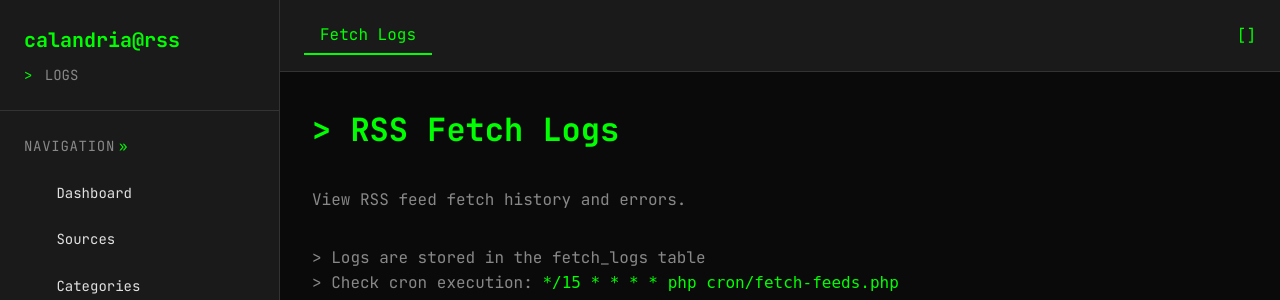
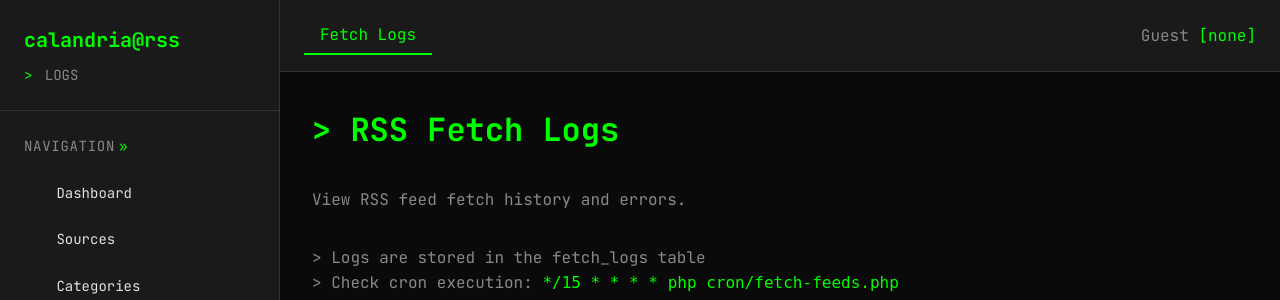
Before and after one commit to cristianmenghi/calandriarss, a PHP site: page /admin/logs in a window 1280 px wide. Shown: the top 300 px of the page. Run offline with PHP 8.4, Linux system fonts and the light colour scheme; data that the repository does not hold is empty.

Commit message:
fix: add null checks for user variable in all admin templates

```diff
--- a/templates/admin/categories.php
+++ b/templates/admin/categories.php
@@ -40,8 +40,8 @@
                 </div>
                 <div class="top-nav">
                     <span style="color: var(--terminal-fg-dim);">
-                        <?= htmlspecialchars($user['username']) ?>
-                        <span style="color: var(--terminal-accent);">[<?= $user['role'] ?>]</span>
+                        <?= htmlspecialchars($user['username'] ?? 'Guest') ?>
+                        <span style="color: var(--terminal-accent);">[<?= $user['role'] ?? 'none' ?>]</span>
                     </span>
                 </div>
             </div>
--- a/templates/admin/logs.php
+++ b/templates/admin/logs.php
@@ -40,8 +40,8 @@
                 </div>
                 <div class="top-nav">
                     <span style="color: var(--terminal-fg-dim);">
-                        <?= htmlspecialchars($user['username']) ?>
-                        <span style="color: var(--terminal-accent);">[<?= $user['role'] ?>]</span>
+                        <?= htmlspecialchars($user['username'] ?? 'Guest') ?>
+                        <span style="color: var(--terminal-accent);">[<?= $user['role'] ?? 'none' ?>]</span>
                     </span>
                 </div>
             </div>
--- a/templates/admin/settings.php
+++ b/templates/admin/settings.php
@@ -41,8 +41,8 @@
                 </div>
                 <div class="top-nav">
                     <span style="color: var(--terminal-fg-dim);">
-                        <?= htmlspecialchars($user['username']) ?>
-                        <span style="color: var(--terminal-accent);">[<?= $user['role'] ?>]</span>
+                        <?= htmlspecialchars($user['username'] ?? 'Guest') ?>
+                        <span style="color: var(--terminal-accent);">[<?= $user['role'] ?? 'none' ?>]</span>
                     </span>
                 </div>
             </div>
--- a/templates/admin/sources.php
+++ b/templates/admin/sources.php
@@ -40,8 +40,8 @@
                 </div>
                 <div class="top-nav">
                     <span style="color: var(--terminal-fg-dim);">
-                        <?= htmlspecialchars($user['username']) ?>
-                        <span style="color: var(--terminal-accent);">[<?= $user['role'] ?>]</span>
+                        <?= htmlspecialchars($user['username'] ?? 'Guest') ?>
+                        <span style="color: var(--terminal-accent);">[<?= $user['role'] ?? 'none' ?>]</span>
                     </span>
                 </div>
             </div>
--- a/templates/admin/users.php
+++ b/templates/admin/users.php
@@ -40,8 +40,8 @@
                 </div>
                 <div class="top-nav">
                     <span style="color: var(--terminal-fg-dim);">
-                        <?= htmlspecialchars($user['username']) ?>
-                        <span style="color: var(--terminal-accent);">[<?= $user['role'] ?>]</span>
+                        <?= htmlspecialchars($user['username'] ?? 'Guest') ?>
+                        <span style="color: var(--terminal-accent);">[<?= $user['role'] ?? 'none' ?>]</span>
                     </span>
                 </div>
             </div>
```
